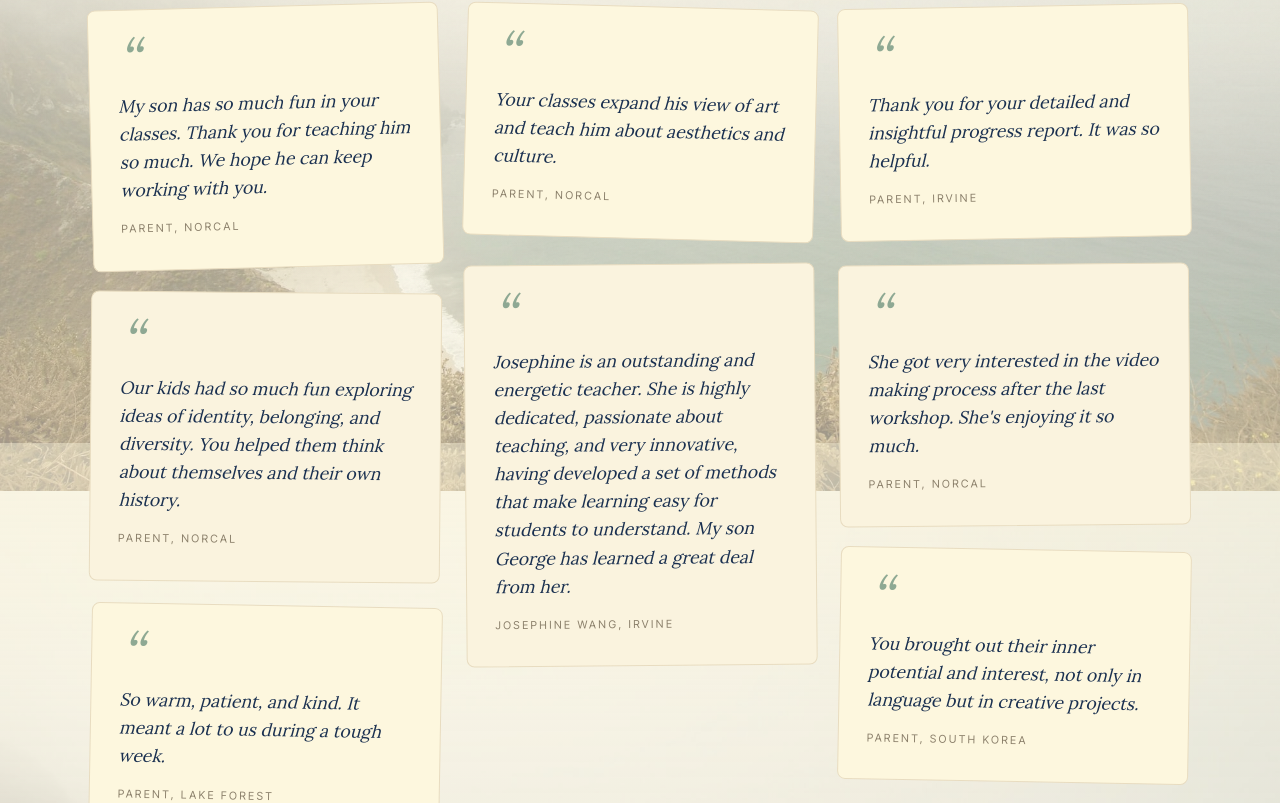
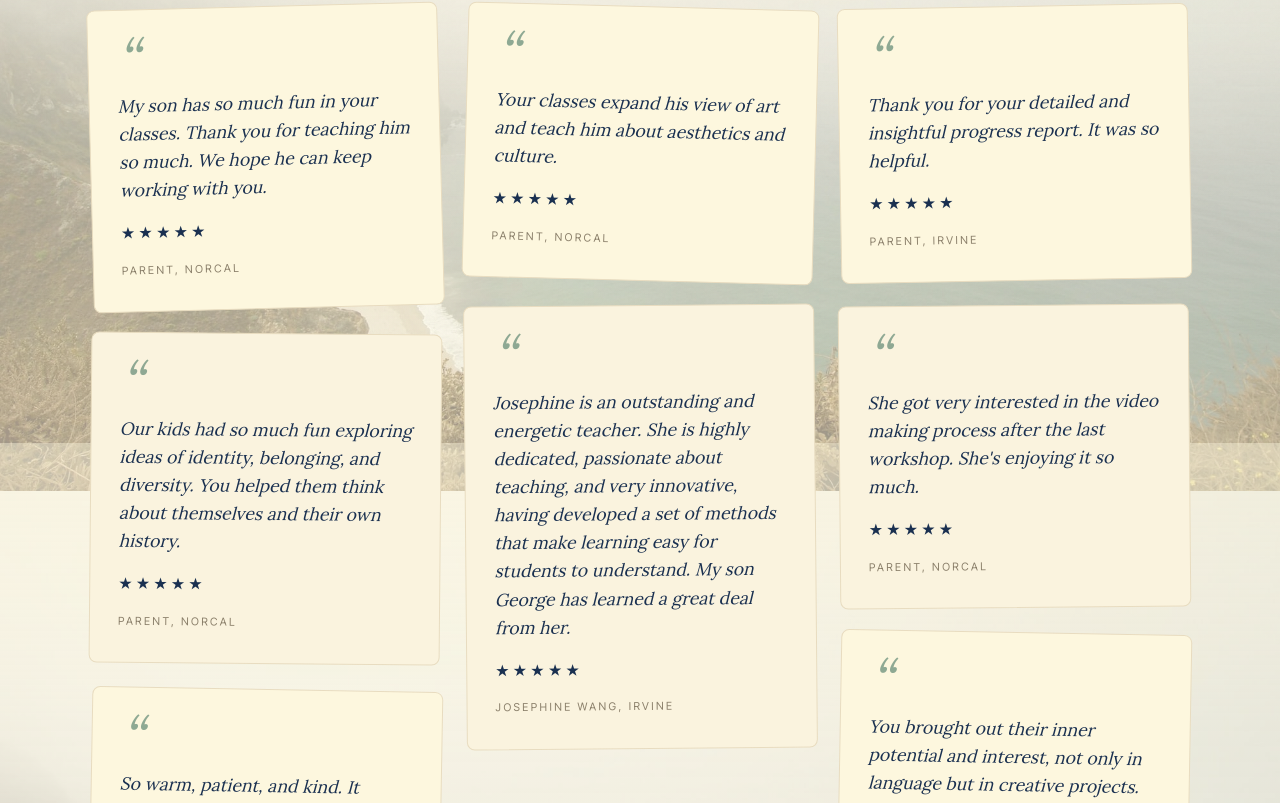
Before and after one commit to patrickparagas1/josephine-tutoring, a Next.js app: page /testimonials in a window 1280 px wide. Shown: the part 357-1160 px from the top of the page. Built offline with nearby package versions, Linux system fonts and the light colour scheme.

Commit message:
Update page.tsx

```diff
--- a/app/testimonials/page.tsx
+++ b/app/testimonials/page.tsx
@@ -36,7 +36,7 @@ const TESTIMONIALS = [
     id: "george",
     text: "Josephine is an outstanding and energetic teacher. She is highly dedicated, passionate about teaching, and very innovative, having developed a set of methods that make learning easy for students to understand. My son George has learned a great deal from her.",
     author: "Josephine Wang, Irvine",
-    style: { gridColumn: "1 / 3", gridRow: "3 / 4", transform: "rotate(-0.5deg)", background: "var(--cream-dark)" },
+    style: { gridColumn: "2 / 4", gridRow: "3 / 4", transform: "rotate(-0.5deg)", background: "var(--cream-dark)" },
   },
   {
     id: "progress",
@@ -54,9 +54,17 @@ const TESTIMONIALS = [
     id: "potential",
     text: "You brought out their inner potential and interest, not only in language but in creative projects.",
     author: "Parent, South Korea",
-    style: { gridColumn: "2 / 4", gridRow: "3 / 4", transform: "rotate(1deg)" },
+    style: { gridColumn: "2 / 4", gridRow: "4 / 5", transform: "rotate(1deg)" },
   },
 ];
+
+const Stars = () => (
+  <div className="collage-stars" aria-label="5 stars">
+    {"★★★★★".split("").map((s, i) => (
+      <span key={i}>{s}</span>
+    ))}
+  </div>
+);
 
 export default function TestimonialsPage() {
   return (
@@ -77,6 +85,7 @@ export default function TestimonialsPage() {
               >
                 <div className="collage-quote-mark">&ldquo;</div>
                 <blockquote>{q.text}</blockquote>
+                <Stars />
                 <figcaption>{q.author}</figcaption>
               </figure>
             ))}
```
